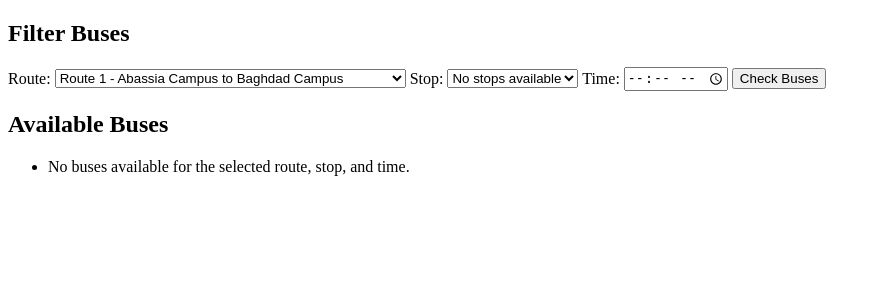
After one commit to dev-rfgul/univ-bus-management-system, a Django app: page /bus/buses/ in a window 1280 px wide. The commit adds this page. Shown: the top 300 px of the page, without its empty margins (0-880 px from the left). Run offline with Django 5.2, Linux system fonts and the light colour scheme; data comes from the database, SQL or seed files in the repository.

Commit message:
till here there is some issue in the models relation, but the buses for ac to bjc at 12 are being fetched and the stops are not being fetched for the respective routes

```diff
--- a/busManagement/models.py
+++ b/busManagement/models.py
@@ -1,50 +1,56 @@
 from django.db import models
+from django.contrib.auth.models import User
 
-# Create your models here.
+
+class Route(models.Model):
+    route_number = models.CharField(max_length=10, unique=True)
+    start_location = models.CharField(max_length=100)
+    end_location = models.CharField(max_length=100)
+    distance = models.FloatField()
+    stops = models.TextField(default='')  # comma-separated
+    time = models.TimeField(default='00:00:00')
+
+    def __str__(self):
+        return f"Route {self.route_number} - {self.start_location} to {self.end_location}"
+
 
 class Bus(models.Model):
     bus_number = models.CharField(max_length=10, unique=True)
     driver_name = models.CharField(max_length=100)
-    route = models.CharField(max_length=100)
-    capacity = models.IntegerField()
-    available_seats = models.IntegerField()
+    route = models.ForeignKey(Route, on_delete=models.CASCADE, related_name='buses')
+    capacity = models.PositiveIntegerField()
+    available_seats = models.PositiveIntegerField()
+    registered_users = models.ManyToManyField(User, related_name='buses', blank=True)
 
     def __str__(self):
         return f"Bus {self.bus_number} - {self.driver_name}"
 
-class Route(models.Model):
-        route_number = models.CharField(max_length=10, unique=True)
-        start_location = models.CharField(max_length=100)
-        end_location = models.CharField(max_length=100)
-        distance = models.FloatField()
-        stops=models.TextField(default='')
-
-        def __str__(self):
-            return f"Route {self.route_number} - {self.start_location} to {self.end_location}"
 
 class Schedule(models.Model):
-        bus = models.ForeignKey(Bus, on_delete=models.CASCADE)
-        route = models.ForeignKey(Route, on_delete=models.CASCADE)
-        departure_time = models.TimeField()
-        arrival_time = models.TimeField()
+    bus = models.ForeignKey('Bus', on_delete=models.CASCADE, related_name='schedules')
+    route = models.ForeignKey('Route', on_delete=models.CASCADE, related_name='schedules')
+    departure_time = models.TimeField()
+    arrival_time = models.TimeField()
 
-        def __str__(self):
-            return f"Schedule for {self.bus} on {self.route}"
+    def __str__(self):
+        return f"Schedule for {self.bus} on {self.route}"
+
 
 class StudentBooking(models.Model):
-        student_name = models.CharField(max_length=100)
-        bus = models.ForeignKey(Bus, on_delete=models.CASCADE)
-        route = models.ForeignKey(Route, on_delete=models.CASCADE)
-        booking_date = models.DateField()
-        seats_booked = models.IntegerField()
+    student_name = models.CharField(max_length=100)
+    bus = models.ForeignKey(Bus, on_delete=models.CASCADE, related_name='bookings')
+    booking_date = models.DateField()
+    seats_booked = models.PositiveIntegerField()
 
-        def __str__(self):
-            return f"Booking by {self.student_name} for {self.bus} on {self.route}"
+    def __str__(self):
+        return f"Booking by {self.student_name} for {self.bus} on {self.bus.route}"
+
 
 class Driver(models.Model):
-        name = models.CharField(max_length=100)
-        license_number = models.CharField(max_length=20, unique=True)
-        contact_number = models.CharField(max_length=15)
-        bus = models.ForeignKey(Bus, on_delete=models.CASCADE)
-        def __str__(self):
-            return f"Driver {self.name} - License: {self.license_number}"
+    name = models.CharField(max_length=100)
+    license_number = models.CharField(max_length=20, unique=True)
+    contact_number = models.CharField(max_length=15)
+    bus = models.OneToOneField(Bus, on_delete=models.CASCADE, related_name='driver')
+
+    def __str__(self):
+        return f"Driver {self.name} - License: {self.license_number}"
--- a/busManagement/urls.py
+++ b/busManagement/urls.py
@@ -15,4 +15,6 @@ urlpatterns = [
     path('view_schedule/',views.view_schedules,name='view_schedule'),
     path('add_student_booking/',views.add_student_booking,name='add_student_booking'),
     path('view_student_booking/',views.view_student_bookings,name='view_student_booking'),
+    path('buses/', views.available_buses, name='available_buses'),
+    path('buses/register/<int:bus_id>/', views.register_bus, name='register_bus')
 ]
--- a/busManagement/views.py
+++ b/busManagement/views.py
@@ -1,4 +1,4 @@
-from django.shortcuts import render
+from django.shortcuts import render, get_object_or_404, redirect
 from django.http import HttpResponse
 from .models import Bus,Driver,Route,Schedule,StudentBooking
 # Create your views here.
@@ -101,13 +101,75 @@ def view_drivers(request):
     drivers = Driver.objects.all()
     context={'drivers': drivers}
     return render(request, 'view_drivers.html', context)
+
 def view_routes(request):
     routes = Route.objects.all()
     context = {'routes': routes}
     return render(request, 'view_routes.html', context)
+
 def view_schedules(request):
     schedules = Schedule.objects.all()
     return render(request, 'view_schedules.html', {'schedules': schedules})
+
 def view_student_bookings(request):
     student_bookings = StudentBooking.objects.all()
     return render(request, 'view_student_bookings.html', {'student_bookings': student_bookings})
+
+
+def available_buses(request):
+    buses = []
+    stops = []
+    routes=Route.objects.all()
+
+    # Handle POST request (form submission)
+    if request.method == 'POST':
+        route_id = request.POST.get('route')
+        stop = request.POST.get('stop')  # Stop is optional
+        time = request.POST.get('time')
+
+        # Validate inputs
+        if route_id:
+            try:
+                route = Route.objects.get(id=route_id)
+                buses = Bus.objects.filter(route=route)
+
+                # If time is selected, filter by time
+                if time:
+                    buses = buses.filter(schedules__departure_time=time)
+
+                # If stop is provided, filter buses by the stop (only if stop is selected)
+                if stop and stop in route.stops.split(','):
+                    buses = buses.filter(route=route, schedules__departure_time=time)
+
+                # Get stops for the selected route
+                stops = [stop.strip() for stop in route.stops.split(',')]  # Split and clean stops
+
+            except Route.DoesNotExist:
+                buses = []
+                stops = []
+
+        else:
+            buses = []
+            stops = []
+
+    # Handle GET request (initial page load)
+    else:
+        # Show available routes in the form
+        routes = Route.objects.all()
+
+        # If route is selected, get the stops for that route
+        if 'route' in request.GET:
+            route_id = request.GET.get('route')
+            try:
+                route = Route.objects.get(id=route_id)
+                stops = [stop.strip() for stop in route.stops.split(',')]
+            except Route.DoesNotExist:
+                stops = []
+
+    # Return the rendered response
+    return render(request, 'bus_filter.html', {'routes': routes, 'stops': stops, 'buses': buses})
+
+def register_bus(request, bus_id):
+    bus = get_object_or_404(Bus, id=bus_id)
+    bus.registered_users.add(request.user)
+    return redirect('available_buses')  # or show a success page
--- /dev/null
+++ b/task.txt
@@ -0,0 +1,5 @@
+a user can enter the stop he wants to land and it will be stored in student booking,
+remove the book seats from student booking
+
+
+a student will select the time and the stop and all the buses of that time and route will be displayed to him , and then he can register by just clicking , on click the user will be registered for the bus and and it will be added in the bus model , so other can also see that how many users have registered for a specific bus.
--- /dev/null
+++ b/templates/bus_filter.html
@@ -0,0 +1,56 @@
+<!DOCTYPE html>
+<html lang="en">
+  <head>
+    <meta charset="UTF-8" />
+    <meta name="viewport" content="width=device-width, initial-scale=1.0" />
+    <title>Document</title>
+  </head>
+  <body>
+    <h2>Filter Buses</h2>
+    <form method="POST">
+      {% csrf_token %}
+
+      <label for="route">Route:</label>
+      <select name="route" id="route" onchange="updateStops()">
+        {% for route in routes %}
+          <option value="{{ route.id }}" data-stops="{{ route.stops }}">{{ route }}</option>
+        {% endfor %}
+      </select>
+
+      <label for="stop">Stop:</label>
+      <select name="stop" id="stop">
+        {% if stops %}
+          {% for stop in stops %}
+            <option value="{{ stop }}">{{ stop }}</option>
+          {% endfor %}
+        {% else %}
+          <option value="">No stops available</option>
+        {% endif %}
+      </select>
+
+      <label for="time">Time:</label>
+      <input type="time" name="time" id="time" required>
+
+      <button type="submit">Check Buses</button>
+    </form>
+
+    <h2>Available Buses</h2>
+    <ul>
+      {% for bus in buses %}
+      <li>
+        {{ bus }} - Registered: {{ bus.registered_count }}
+        {% if user.is_authenticated %}
+          <form method="post" action="{% url 'register_bus' bus.id %}">
+            {% csrf_token %}
+            <button type="submit">Register</button>
+          </form>
+        {% else %}
+          <p><a href="{% url 'login' %}">Login to Register</a></p>
+        {% endif %}
+      </li>
+      {% empty %}
+      <li>No buses available for the selected route, stop, and time.</li>
+      {% endfor %}
+    </ul>
+  </body>
+</html>
--- a/templates/view_routes.html
+++ b/templates/view_routes.html
@@ -18,6 +18,7 @@
       </tr>
       {% for route in routes %}
       <tr>
+        <td>{{ route.id}}</td>
         <td>{{ route.route_number}}</td>
         <td>{{ route.start_location}}</td>
         <td>{{ route.end_location }}</td>
```
Also changed, not shown: temp_black_format.py (+37 -1 lines), templates/bus_list.html (added, +28 -0 lines), templates/view_student_bookings.html (added, +33 -0 lines), busManagement/migrations/0001_initial.py, busManagement/migrations/0002_remove_studentbooking_route_route_time_and_more.py (added), busManagement/migrations/0002_route_stops.py (deleted), db.sqlite3.
